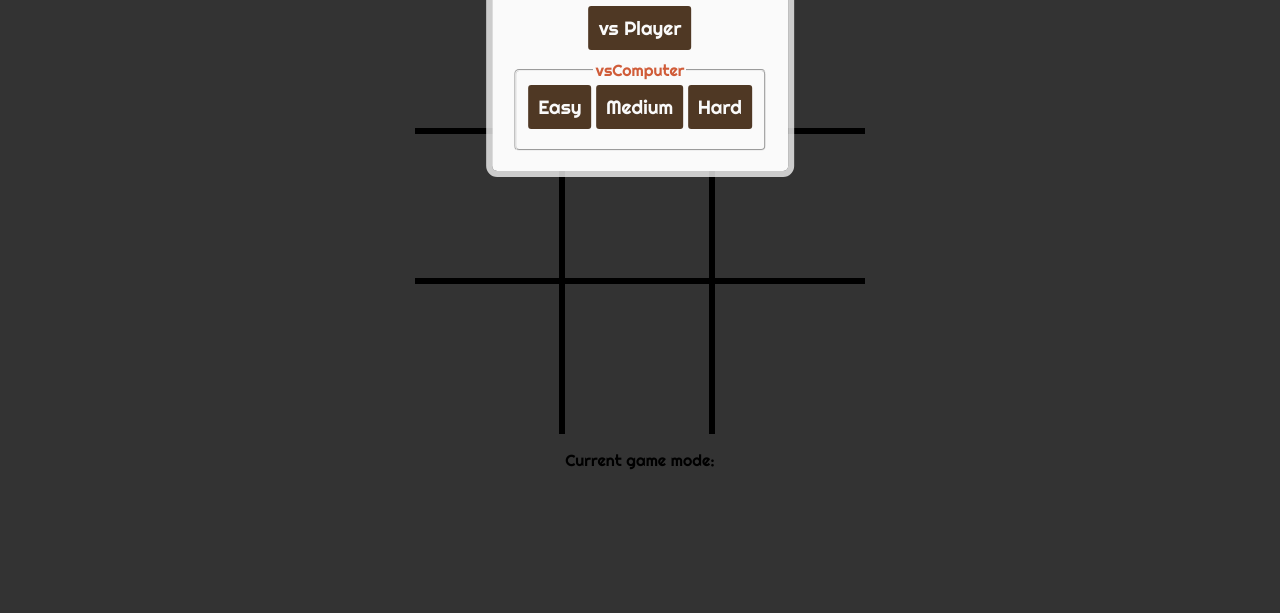
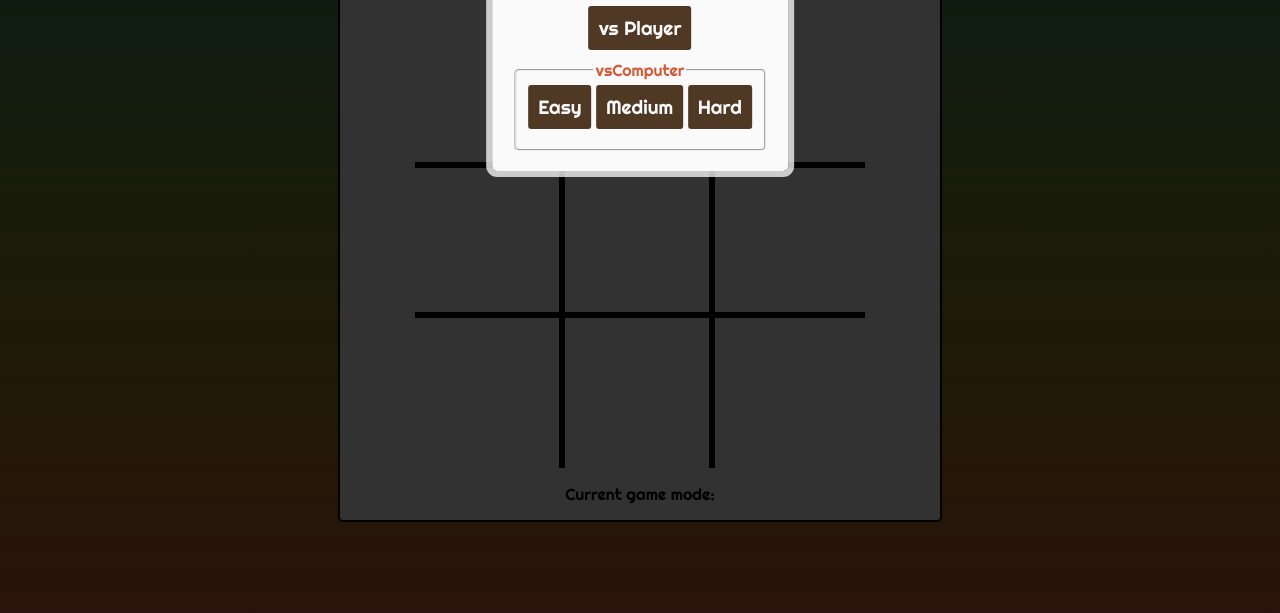
Before and after one commit to Ant0nSk0/tictactoe, a plain HTML site: page index.html in a window 1280 px wide. Shown: the part 187-800 px from the top of the page. Drawn offline with Linux system fonts and the light colour scheme.

Commit message:
Add main-container and background color

```diff
--- a/assets/css/style.css
+++ b/assets/css/style.css
@@ -8,6 +8,21 @@ body {
     flex-direction: column;
     align-items: center;
     color: #d05c39;
+    background: linear-gradient(to top, #d05c39, #aa771c, #7c892d, #4c9356, #039682);
+    background-size: cover;
+    height: 100vh;
+    margin:0 auto;
+}
+
+#main-container {
+    display: flex;
+    flex-direction: column;
+    align-items: center;
+    padding: 0 75px;
+    margin-top: 5vh;
+    border: 2px solid black;
+    border-radius: 5px;
+    background-color: #fafafa;
 }
 
 /*START of Game Area*/
--- a/index.html
+++ b/index.html
@@ -12,6 +12,7 @@
 </head>
 
 <body>
+    <div id="main-container">
         <h1>TicTacToe</h1>
         <div>
             <b>X: <span id="x-score">0</span></b>
@@ -51,7 +52,7 @@
             <button id="restart">Play again</button>
             <button id="change-mode">Change Mode</button>
         </div>
-
+    </div>
     <script src="assets/js/script.js"></script>
 </body>
 
```
Lines whose indentation alone changed are shown as unchanged.
